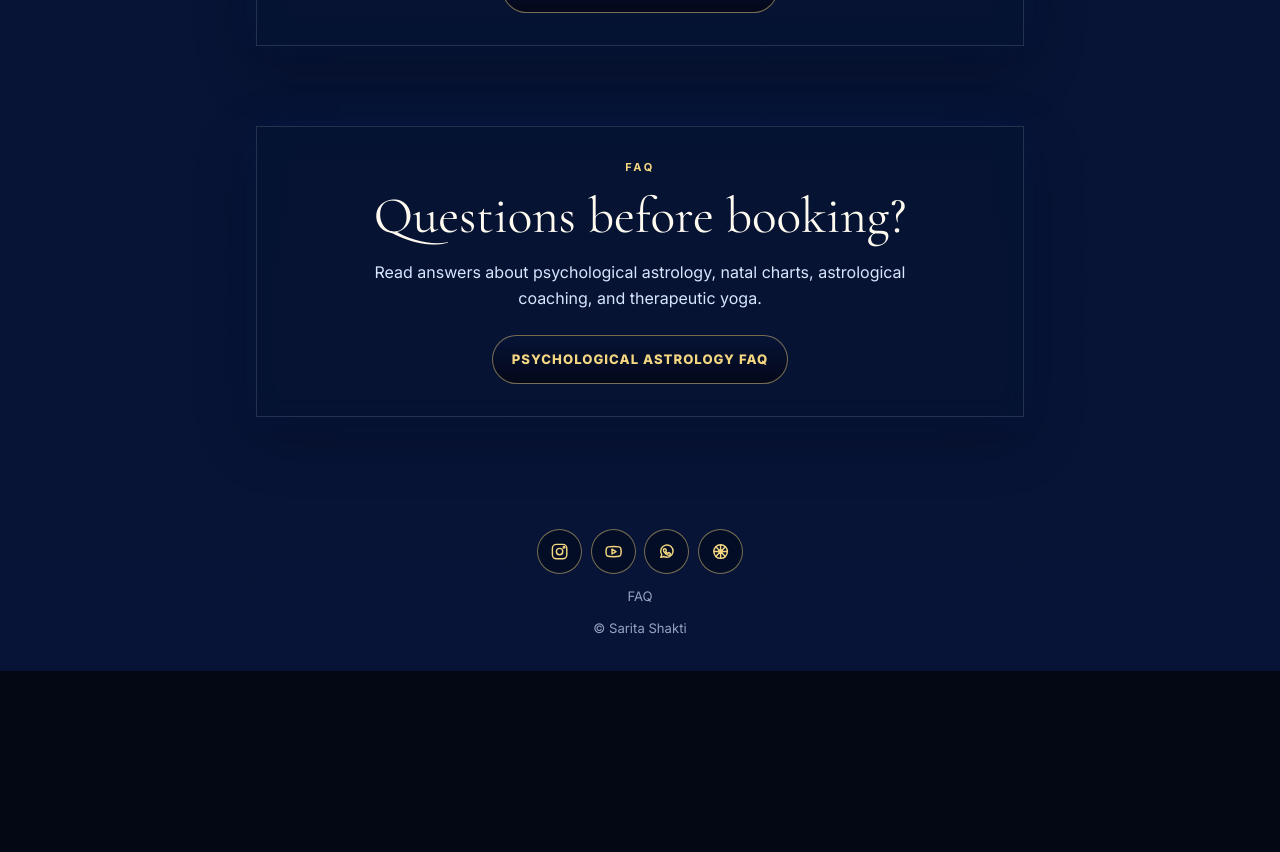
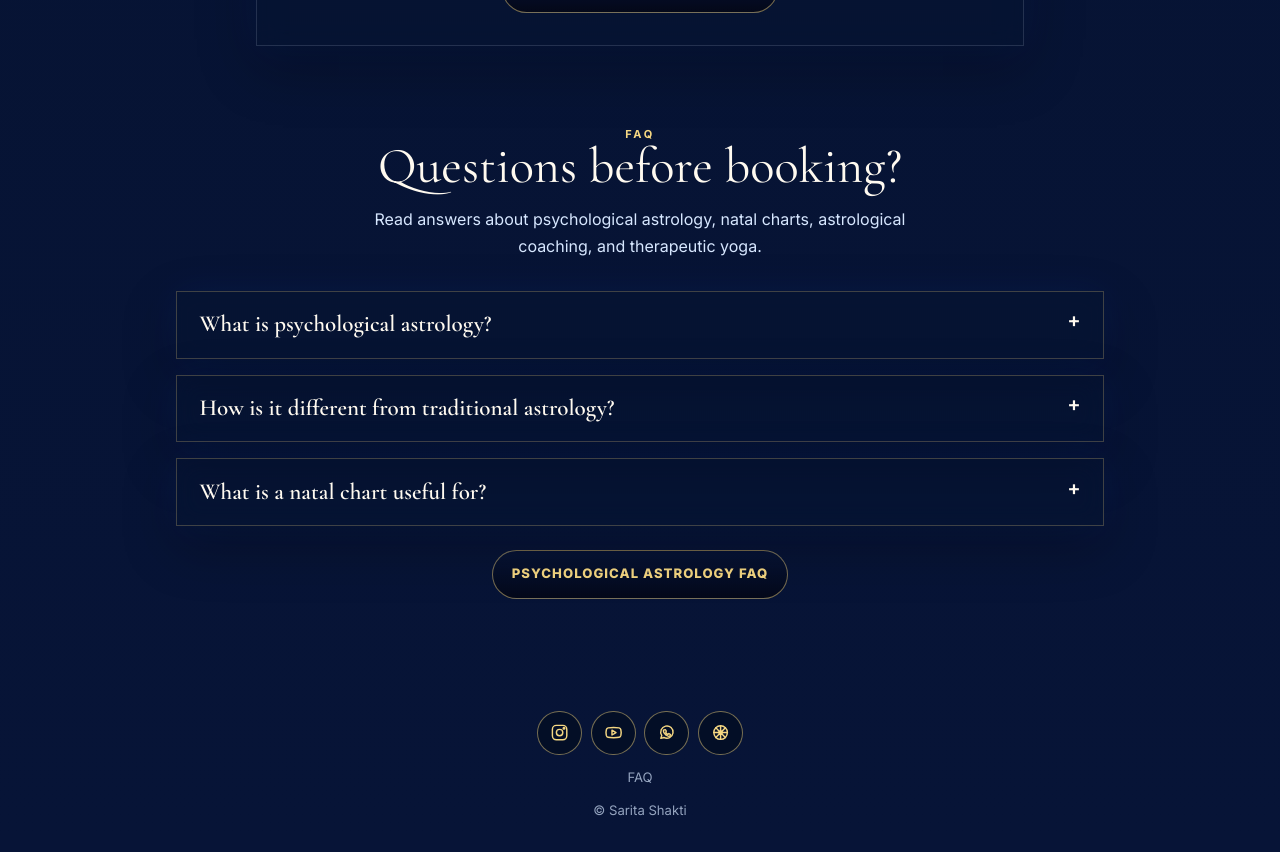
Before and after one commit to jt99test/WEBSARITA, a Next.js app: page /en in a window 1280 px wide. Shown: the part 2720-3572 px from the top of the page. Before the commit the page ends 3391 px from the top, so only its background shows below. Built offline with nearby package versions, Linux system fonts and the light colour scheme; no server answers.

Commit message:
Style FAQ accordions

```diff
--- a/app/[locale]/page.tsx
+++ b/app/[locale]/page.tsx
@@ -2,8 +2,10 @@ import type { Metadata } from "next";
 import Image from "next/image";
 import Link from "next/link";
 import { notFound } from "next/navigation";
+import { FaqAccordion } from "@/components/faq-accordion";
 import { GoogleReviewsSection } from "@/components/google-reviews-section";
 import { JsonLd } from "@/components/json-ld";
+import { faqContent } from "@/lib/faq-content";
 import { getGoogleReviews } from "@/lib/google-reviews";
 import { homeContent } from "@/lib/home-content";
 import { isLocale } from "@/lib/locales";
@@ -20,21 +22,15 @@ type LocalePageProps = {
 const faqTeaser = {
   it: {
     eyebrow: "Domande frequenti",
-    title: "Hai dubbi prima di prenotare?",
     text: "Leggi le risposte su astrologia psicologica, carta natale, coaching e yoga terapeutico.",
-    cta: "FAQ astrologia psicologica",
   },
   es: {
     eyebrow: "Preguntas frecuentes",
-    title: "¿Tienes dudas antes de reservar?",
     text: "Lee respuestas sobre astrología psicológica Barcelona, carta natal, coaching astrológico y yoga terapéutico.",
-    cta: "FAQ astrología psicológica",
   },
   en: {
     eyebrow: "FAQ",
-    title: "Questions before booking?",
     text: "Read answers about psychological astrology, natal charts, astrological coaching, and therapeutic yoga.",
-    cta: "Psychological astrology FAQ",
   },
 };
 
@@ -60,7 +56,9 @@ export default async function LocaleHomePage({ params }: LocalePageProps) {
   }
 
   const content = homeContent[locale];
+  const faq = faqContent[locale];
   const googleReviews = await getGoogleReviews(locale);
+  const faqPath = `/${locale}/${getLocalizedPagePath(locale, "faq")}`;
 
   return (
     <>
@@ -149,20 +147,21 @@ export default async function LocaleHomePage({ params }: LocalePageProps) {
         </div>
       </section>
 
-      <section className="astrology-signal">
-        <div className="panel astrology-signal-panel">
+      <section className="home-faq-section">
+        <div className="home-faq-heading">
           <p className="eyebrow">{faqTeaser[locale].eyebrow}</p>
-          <h2>{faqTeaser[locale].title}</h2>
+          <h2>
+            <Link href={faqPath}>{faq.teaserTitle}</Link>
+          </h2>
           <p>{faqTeaser[locale].text}</p>
-          <Link
-            className="ghost-gold-button"
-            href={`/${locale}/${getLocalizedPagePath(locale, "faq")}`}
-          >
-            {faqTeaser[locale].cta}
+        </div>
+        <FaqAccordion items={faq.items.slice(0, 3)} />
+        <div className="home-faq-actions">
+          <Link className="ghost-gold-button" href={faqPath}>
+            {faq.cta}
           </Link>
         </div>
       </section>
-
     </>
   );
 }
--- a/app/globals.css
+++ b/app/globals.css
@@ -1261,6 +1261,12 @@ a {
   color: var(--ivory);
 }
 
+.faq-page-section {
+  margin: 0 auto;
+  max-width: 72rem;
+  padding: 5rem clamp(1rem, 4vw, 2rem) 6rem;
+}
+
 .faq-list {
   display: grid;
   gap: 1rem;
@@ -1268,17 +1274,91 @@ a {
   max-width: 58rem;
 }
 
-.faq-item h2 {
+.faq-item {
+  border-color: rgba(245, 215, 130, 0.24);
+  padding: 0;
+  overflow: hidden;
+}
+
+.faq-item summary {
+  cursor: pointer;
+  color: var(--ivory);
+  font-family: var(--font-cormorant);
+  font-size: clamp(1.25rem, 1.8vw, 1.65rem);
+  font-weight: 600;
+  line-height: 1.25;
+  list-style: none;
+  padding: 1.15rem clamp(1rem, 2.5vw, 1.4rem);
+}
+
+.faq-item summary::-webkit-details-marker {
+  display: none;
+}
+
+.faq-item summary::after {
+  content: "+";
+  float: right;
   color: var(--gold);
-  font-family: var(--font-cormorant);
-  font-size: clamp(1.35rem, 2vw, 1.8rem);
-  margin: 0 0 0.65rem;
+  font-family: var(--font-inter);
+  font-size: 1.25rem;
+  line-height: 1;
+  margin-left: 1rem;
+}
+
+.faq-item[open] summary {
+  color: var(--gold);
+}
+
+.faq-item[open] summary::after {
+  content: "-";
 }
 
 .faq-item p {
-  color: rgba(255, 250, 235, 0.78);
+  border-top: 1px solid rgba(215, 231, 255, 0.1);
+  color: var(--soft-blue);
   line-height: 1.75;
   margin: 0;
+  padding: 0.95rem clamp(1rem, 2.5vw, 1.4rem) 1.25rem;
+}
+
+.home-faq-section {
+  margin: 0 auto;
+  max-width: 72rem;
+  padding: 0 clamp(1rem, 4vw, 2rem) 5rem;
+}
+
+.home-faq-heading {
+  margin: 0 auto;
+  max-width: 58rem;
+  text-align: center;
+}
+
+.home-faq-heading h2 {
+  margin: 0;
+  font-family: var(--font-serif);
+  font-size: clamp(2rem, 4vw, 3.15rem);
+  line-height: 0.95;
+}
+
+.home-faq-heading h2 a {
+  color: var(--ivory);
+}
+
+.home-faq-heading h2 a:hover {
+  color: var(--gold);
+}
+
+.home-faq-heading p:not(.eyebrow) {
+  margin: 1rem auto 0;
+  max-width: 38rem;
+  color: var(--soft-blue);
+  line-height: 1.65;
+}
+
+.home-faq-actions {
+  display: flex;
+  justify-content: center;
+  margin-top: 1.5rem;
 }
 
 .related-links-panel {
--- /dev/null
+++ b/components/faq-accordion.tsx
@@ -0,0 +1,18 @@
+import { FaqItem } from "@/lib/faq-content";
+
+type FaqAccordionProps = {
+  items: FaqItem[];
+};
+
+export function FaqAccordion({ items }: FaqAccordionProps) {
+  return (
+    <div className="faq-list">
+      {items.map((item) => (
+        <details className="panel faq-item" key={item.question}>
+          <summary>{item.question}</summary>
+          <p>{item.answer}</p>
+        </details>
+      ))}
+    </div>
+  );
+}
--- a/components/faq-page.tsx
+++ b/components/faq-page.tsx
@@ -1,3 +1,4 @@
+import { FaqAccordion } from "@/components/faq-accordion";
 import { JsonLd } from "@/components/json-ld";
 import { faqContent } from "@/lib/faq-content";
 import { Locale } from "@/lib/locales";
@@ -23,20 +24,13 @@ export function FaqPage({ locale }: { locale: Locale }) {
   return (
     <>
       <JsonLd data={buildFaqSchema(locale)} />
-      <section className="page-section">
+      <section className="faq-page-section">
         <div className="page-copy">
           <p className="eyebrow">FAQ</p>
           <h1 className="section-title">{content.title}</h1>
           <p className="page-intro">{content.intro}</p>
         </div>
-        <div className="faq-list">
-          {content.items.map((item) => (
-            <article className="panel faq-item" key={item.question}>
-              <h2>{item.question}</h2>
-              <p>{item.answer}</p>
-            </article>
-          ))}
-        </div>
+        <FaqAccordion items={content.items} />
       </section>
     </>
   );
--- a/lib/faq-content.ts
+++ b/lib/faq-content.ts
@@ -5,11 +5,16 @@ export type FaqItem = {
   answer: string;
 };
 
-export const faqContent: Record<Locale, { title: string; intro: string; items: FaqItem[] }> = {
+export const faqContent: Record<
+  Locale,
+  { title: string; intro: string; teaserTitle: string; cta: string; items: FaqItem[] }
+> = {
   es: {
     title: "Preguntas frecuentes sobre astrología psicológica Barcelona",
     intro:
       "Respuestas claras para entender cómo trabaja Sarita Shakti con astrología psicológica, carta natal, coaching astrológico y yoga terapéutico en Barcelona y online.",
+    teaserTitle: "¿Tienes dudas antes de reservar?",
+    cta: "FAQ astrología psicológica",
     items: [
       {
         question: "¿Qué es la astrología psicológica?",
@@ -67,6 +72,8 @@ export const faqContent: Record<Locale, { title: string; intro: string; items: F
     title: "Domande frequenti su astrologia psicologica e yoga terapeutico",
     intro:
       "Risposte semplici per capire come Sarita Shakti lavora con astrologia psicologica, carta natale, coaching astrologico e yoga terapeutico a Barcellona e online.",
+    teaserTitle: "Hai dubbi prima di prenotare?",
+    cta: "FAQ astrologia psicologica",
     items: [
       {
         question: "Che cos'è l'astrologia psicologica?",
@@ -124,6 +131,8 @@ export const faqContent: Record<Locale, { title: string; intro: string; items: F
     title: "FAQ about psychological astrology and therapeutic yoga",
     intro:
       "Clear answers about how Sarita Shakti works with psychological astrology, natal charts, astrological coaching, and therapeutic yoga in Barcelona and online.",
+    teaserTitle: "Questions before booking?",
+    cta: "Psychological astrology FAQ",
     items: [
       {
         question: "What is psychological astrology?",
```
